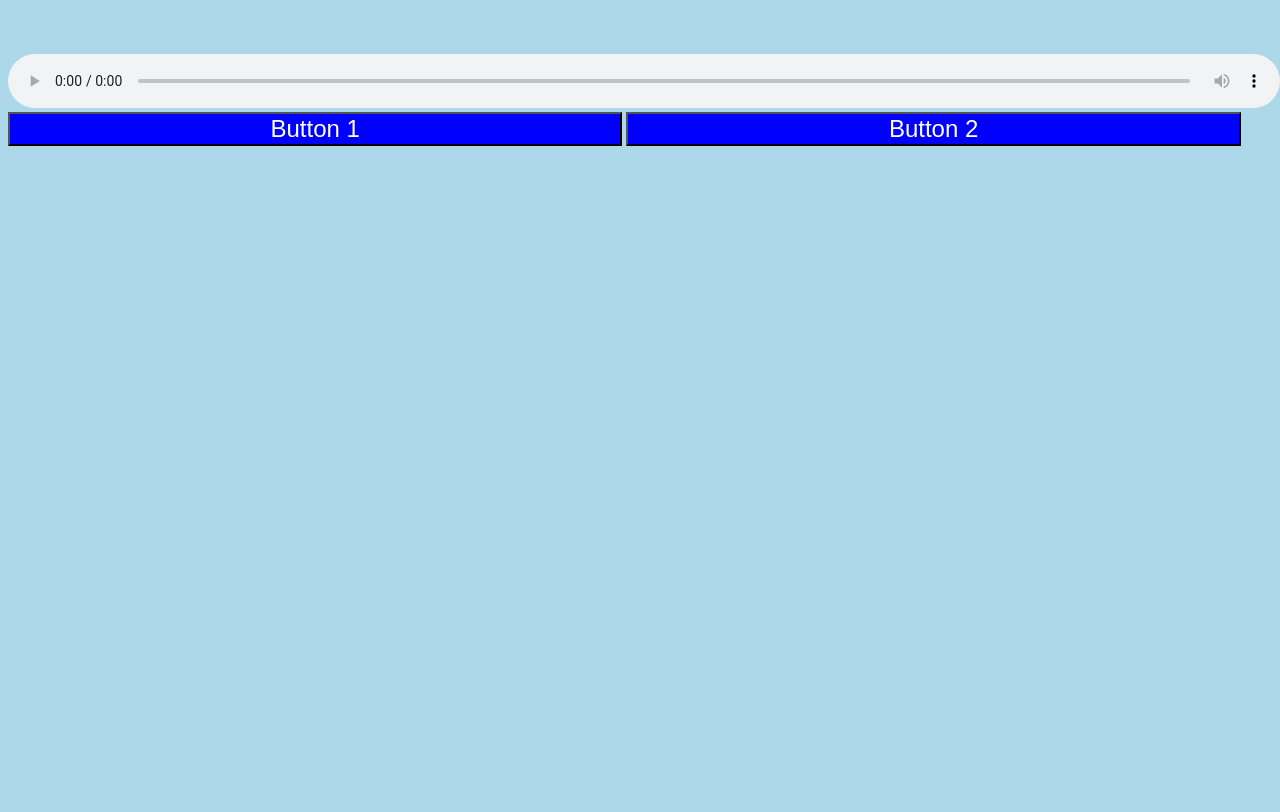
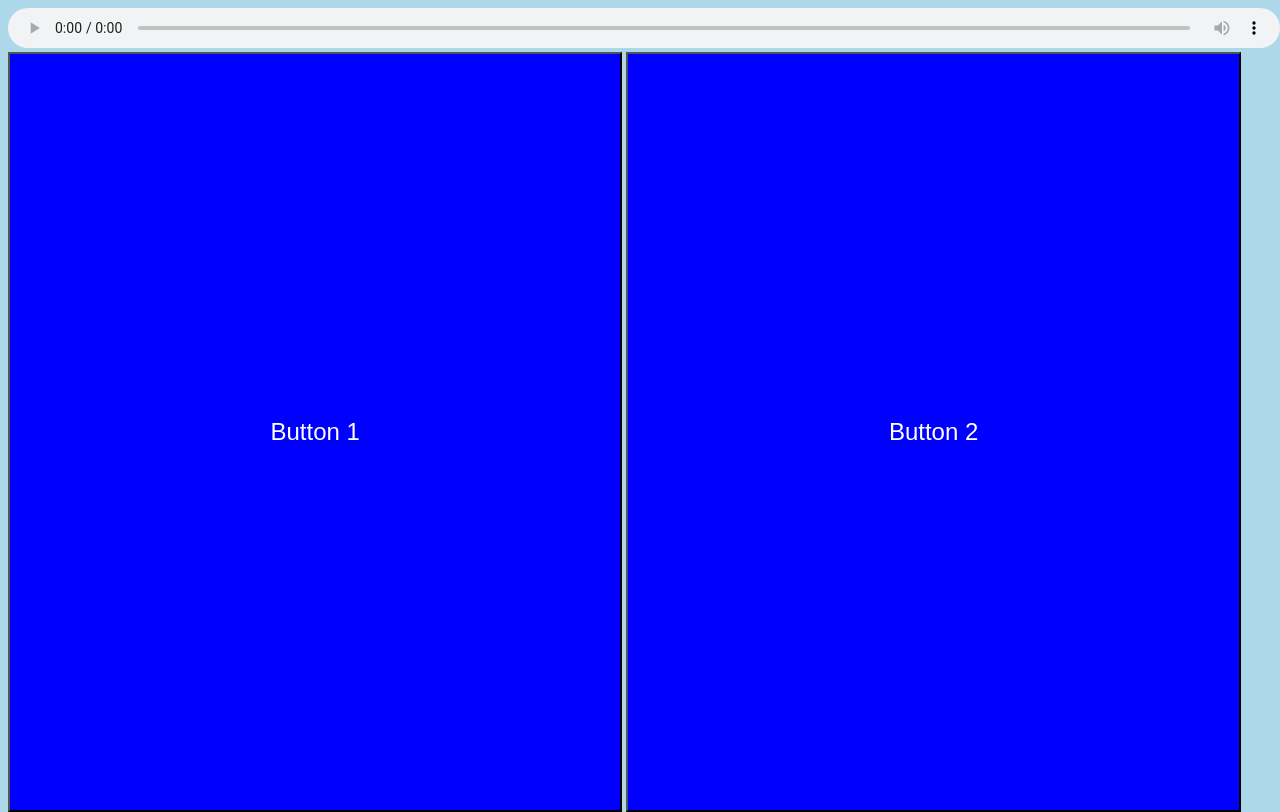
Before and after one commit to julienvocalia/acess_relevecompte, a plain HTML site: page index.html in a window 1280 px wide. Drawn offline with Linux system fonts and the light colour scheme.

Commit message:
Update index.html

```diff
--- a/index.html
+++ b/index.html
@@ -12,12 +12,12 @@
 
       audio {
         width: 100%;
-        height: 100px;
+        height: 40px;
       }
 
       button {
         width: 48%;
-        height: calc(100%-100px);
+        height: calc(100% - 40px);
         background-color: blue;
         color: white;
         font-size: 24px;
```
